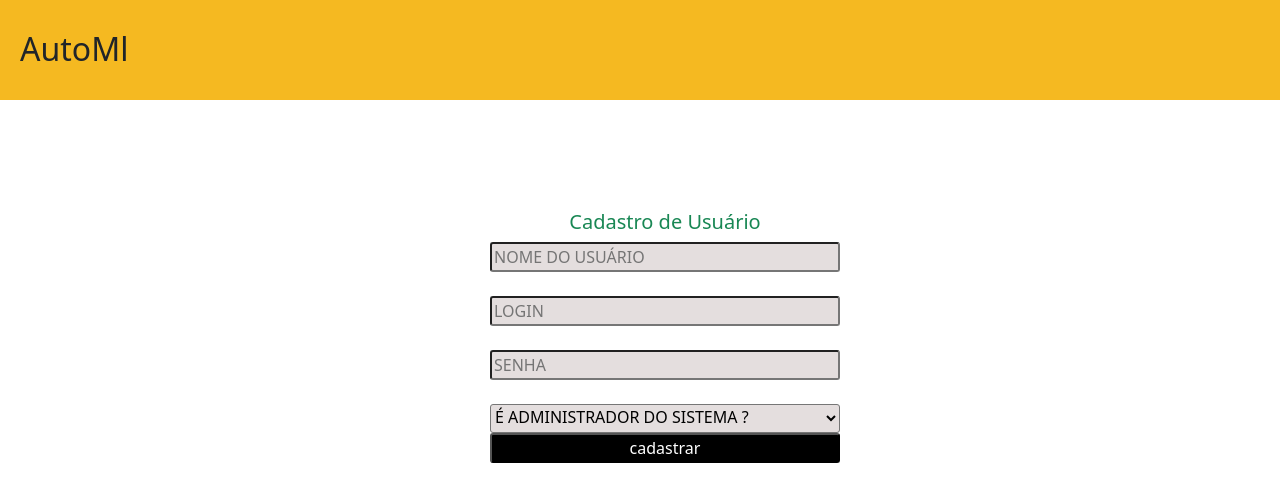
After one commit to moisestraves/pojetoautoml, a PHP site: page /cadastrar-usuario.php in a window 1280 px wide. The commit adds this page. Shown: the top 502 px of the page. Run offline with PHP 8.4, Linux system fonts and the light colour scheme.

Commit message:
Inserido Html Cadastro de Usuário

```diff
--- /dev/null
+++ b/cadastrar-usuario.php
@@ -0,0 +1,37 @@
+<!DOCTYPE html>
+<html lang="pt-br">
+<head>
+    <meta charset="UTF-8">
+    <meta name="viewport" content="width=device-width, initial-scale=1.0">
+    <link href="https://cdn.jsdelivr.net/npm/bootstrap@5.0.0-beta1/dist/css/bootstrap.min.css" rel="stylesheet" integrity="sha384-giJF6kkoqNQ00vy+HMDP7azOuL0xtbfIcaT9wjKHr8RbDVddVHyTfAAsrekwKmP1" crossorigin="anonymous">
+    <link rel="stylesheet" href="./css/main.css"  >
+    <title>Projeto AutoMl</title>
+</head>
+<header>
+<h2>AutoMl</h2>
+</header>
+<body>
+    <div class="container">
+
+        <div class="login">
+    <form  method="POST" action="">
+        <h5 class="text-center text-success">Cadastro de Usuário</h5>
+
+    <input type="text"  name="nome" placeholder="NOME DO USUÁRIO" required ><br>
+    <input type="e-mail"  name="login"placeholder="LOGIN" required ><br>
+    <input type="password" name="senha" placeholder="SENHA" required><br>
+
+    <select name="pefil" id="perfilusuario" required>
+        <option value="0">É ADMINISTRADOR DO SISTEMA ?</option>
+        <option value="1">N</option>
+        <option value="2">S</option>
+</select>
+
+
+
+  <input style="background-color: black; color:white; " type="submit" value="cadastrar">
+    </form>
+        </div>
+</div>
+</body>
+</html>
--- a/css/main.css
+++ b/css/main.css
@@ -17,6 +17,8 @@ margin-left: 20px;
  .login {
      padding-top: 100px;
      padding-bottom: auto;
+
+
  }
 
  /*AQUI É FEITO O ALINHAMENTO DO INPUT*/
@@ -26,8 +28,20 @@ margin-left: 20px;
     margin-right: auto;
     width: 350px;
     border-radius: 3px;
+    background-color: rgb(228, 222, 222);
+    color: black;
 
-
+ }
+ /*Aqui foi Adicionado select do cadastro do usuário para cadastrar o usuiáro do sistema Perfil*/
+ .login select{
+  display: block;
+  margin-left: auto;
+  margin-right: auto;
+  width: 350px;
+  border-radius: 3px;
+  padding-bottom: 3px;
+  background-color: rgb(228, 222, 222);
+  color: black;
  }
  /*AQUI É FEITO O ALINHAMENTO DO BOTÃO*/
  .login button{
@@ -37,6 +51,7 @@ margin-left: 20px;
     background-color: darkslategray;
     color: floralwhite;
     width: 350px;
+    padding-top: 5px;
     }
 
     section a{
```
